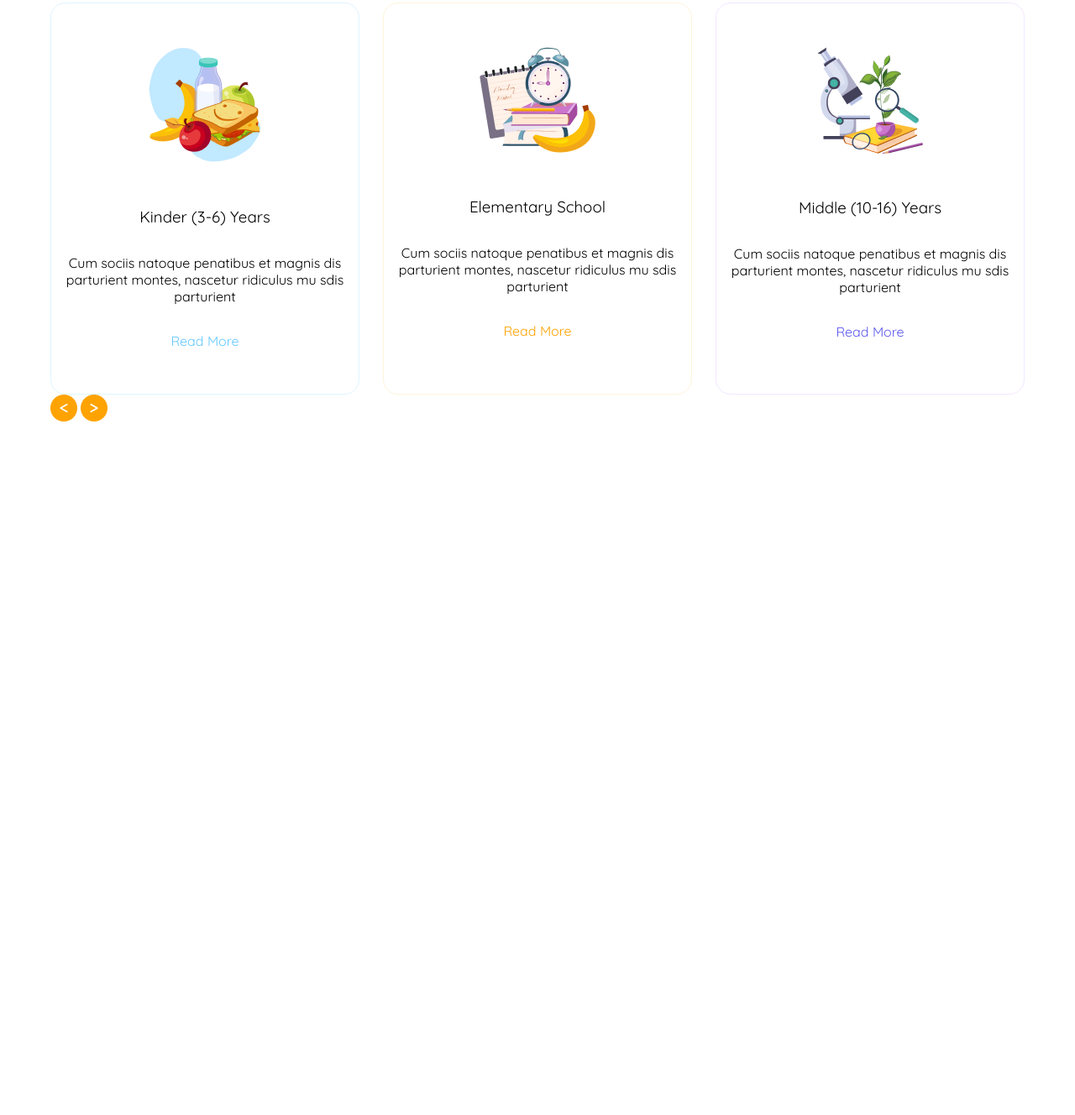
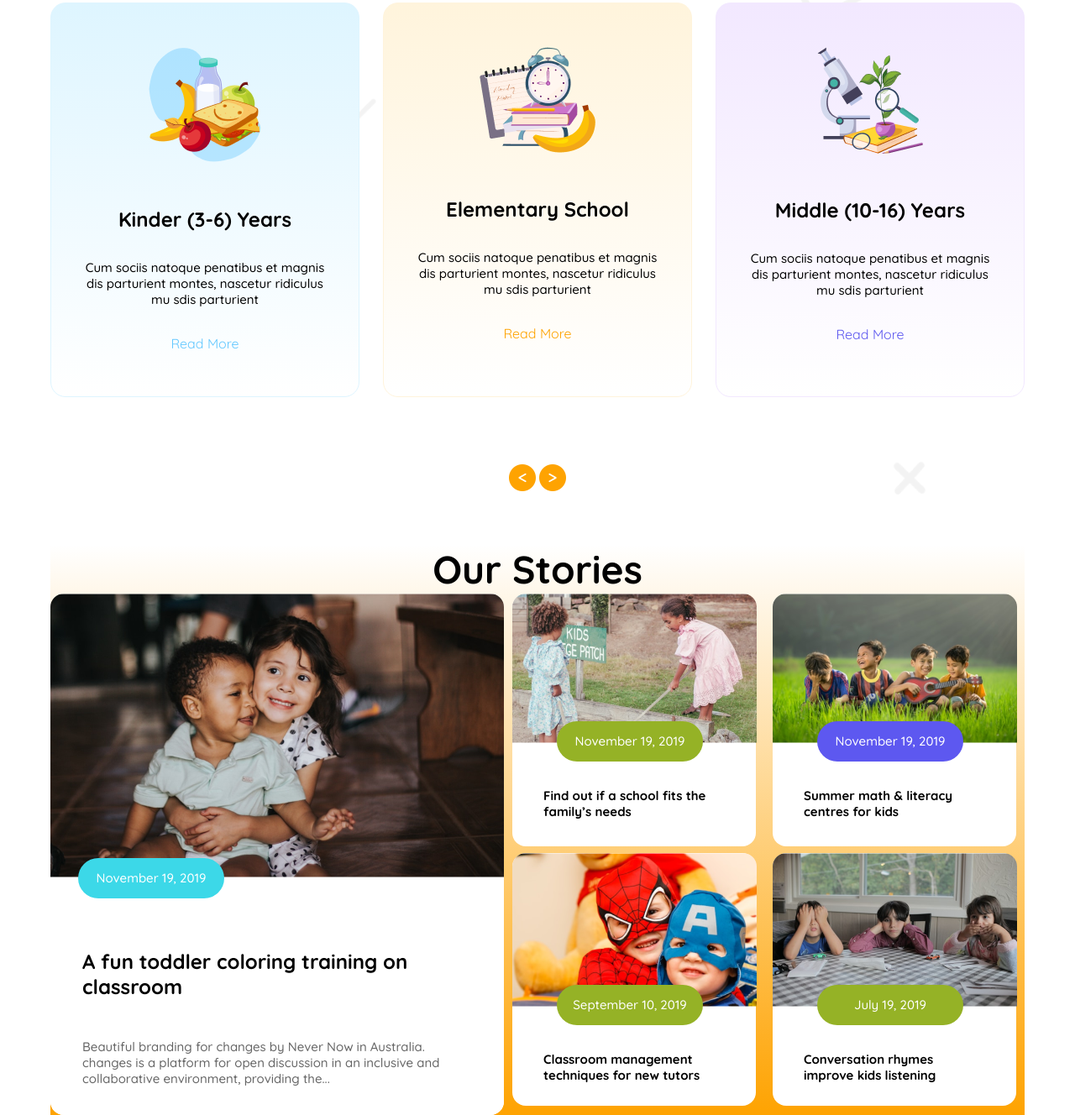
Before and after one commit to abrarjim23/assignment-2-kids-school, a plain HTML site: page index.html in a window 1280 px wide. Shown: the part 872-2200 px from the top of the page at 84% size. Before the commit the page ends 1378 px from the top, so only its background shows below. Drawn offline with Linux system fonts and the light colour scheme.

Commit message:
added stories section

```diff
--- a/index.html
+++ b/index.html
@@ -22,7 +22,7 @@
 
 <body>
 
-    <!-- Nav Bar -->
+
     <header class="nav-bar">
 
 
@@ -45,6 +45,7 @@
         <input class="nav-btn button" type="button" value="Contact">
 
         <!-- Header Section -->
+
 
     </header>
 
@@ -71,7 +72,7 @@
     </section>
 
 
-</body>
+
 
     <!-- Curriculum Section -->
     <section class="curriculum">
@@ -120,4 +121,65 @@
         </div>
     </section>
 
+    <!-- Stories section -->
+
+    <section class="story">
+
+        <h1 class="story-title">Our Stories</h1>
+
+
+        <div class="story-container">
+            <div class="story-box" id="story-box-big">
+
+                <img class="story-img-big" src="assets/story-1.png" alt="">
+                <div class="story-content">
+                    <h5 id="story-date-big">November 19, 2019</h5>
+                    <p class="story-sub-title-big">A fun toddler coloring training on
+                        classroom</p>
+                    <p class="story-paragraph">Beautiful branding for changes by Never Now in Australia.
+                        changes is a platform for open discussion in an inclusive and
+                        collaborative environment, providing the...</p>
+                </div>
+
+            </div>
+
+            <div class="story-box">
+                <img class="story-img-small" src="assets/story-2.png" alt="">
+                <h5 class="story-date">November 19, 2019</h5>
+                <p class="story-sub-title">Find out if a school fits the
+                    family’s needs</p>
+
+                <p></p>
+            </div>
+
+            <div class="story-box">
+
+                <img class="story-img-small" src="assets/story-3.png" alt="">
+                <h5 class="story-date" id="special-date">November 19, 2019</h5>
+                <p class="story-sub-title">Summer math & literacy
+                    centres for kids</p>
+
+
+            </div>
+
+            <div class="story-box">
+
+                <img class="story-img-small" src="assets/story-4.png" alt="">
+                <h5 class="story-date">September 10, 2019</h5>
+                <p class="story-sub-title">Classroom management
+                    techniques for new tutors</p>
+            </div>
+
+            <div class="story-box">
+
+                <img class="story-img-small" src="assets/story-5.png" alt="">
+                <h5 class="story-date">July 19, 2019</h5>
+                <p class="story-sub-title">Conversation rhymes
+                    improve kids listening</p>
+            </div>
+        </div>
+
+    </section>
+</body>
+
 </html>
--- a/styles/styles.css
+++ b/styles/styles.css
@@ -153,6 +153,14 @@
 
 
 /* Curriculum Section */
+
+.curriculum {
+    background-image:url(/assets/bg.png);
+    max-height: 100%;
+    background-position: center;
+    background-repeat: no-repeat;
+    background-size: cover;
+}
 .curriculum-title {
     margin-top: 60px;
     margin-bottom: 80px;
@@ -178,30 +186,36 @@
 #curriculum-card-1 {
     border-radius: 18px;
     border: 0.5px solid #DEF5FF;
-    background-image: linear-gradient()
+    background-image: linear-gradient(#DEF5FF,#FFFFFF) ;
 }
 
 #curriculum-card-2 {
     border-radius: 18px;
     border: 0.5px solid #FFF4DC;
-    background-image: linear-gradient()
+    background-image: linear-gradient(#FFF4DC,#FFFFFF )
 }
 
 #curriculum-card-3 {
     border-radius: 18px;
     border: 0.5px solid #F2E8FF;
-    background-image: linear-gradient()
+    background-image: linear-gradient(#F2E8FF,#FFFFFF)
 }
 
 .curriculum-card-title{
 
     margin-top: auto;
+    font-size: 24px;
+    font-weight: bold;
     text-align: center;
 }
 
 .curriculum-card-description {
 
     margin-top: 33px;
+    font-size: 15px;
+    font-weight: 500;
+    padding-left: 40px;
+    padding-right: 40px;
     text-align: center;
 }
 
@@ -223,3 +237,136 @@
 #readmore-3 {
    color:  #5D58EF;
 }
+
+.arrows {
+    margin-top:80px;
+    text-align: center;
+    margin-bottom: 60px;
+
+
+}
+
+/* Story Section */
+
+.story {
+    background-image:url(/assets/bg.png);
+
+    background-image: linear-gradient(#FFFFFF, #FEA301);
+    max-height: 100%;
+    background-position: center;
+    background-repeat: no-repeat;
+    background-size: cover;
+}
+
+.story-title {
+    font-size: 46px;
+    font-weight: bold;
+    text-align: center;
+
+}
+
+.story-container {
+    display: grid;
+    grid-template-columns: repeat(3,1fr);
+
+
+}
+
+.story-container img {
+    border-top-left-radius: 16px;
+    border-top-right-radius: 16px;
+}
+
+
+
+.story-content {
+    background-color: white;
+    border-radius: 16px;
+    padding-left: 38px;
+    padding-right: 38px;
+    padding-top: 33px;
+    /* padding-bottom: 47px; */
+
+}
+
+.story-box {
+    border-radius: 16px;
+    background-color: white;
+    max-width: 290px;
+    max-height: 301px;
+
+}
+
+#story-box-big {
+
+    max-width: 540px;
+    max-height: 630px;
+    grid-row: span 2;
+
+}
+
+
+#story-date-big {
+    font-size: 15px;
+    font-weight: 500;
+    color: white;
+    background-color: #3CD8E8;
+    max-width: 174px;
+    max-height: 47px;
+    border-radius: 47px;
+    text-align: center;
+    padding-top: 14px;
+    padding-bottom: 15px;
+    position: relative;
+    top: -60px;
+    left: -150px;
+
+}
+
+#special-date {
+    background-color: #5D58F0;
+}
+
+.story-date {
+    font-size: 15px;
+    font-weight: 500;
+    color: white;
+    background-color: #95B226;
+    max-width: 174px;
+    max-height: 47px;
+    border-radius: 47px;
+    text-align: center;
+    padding-top: 14px;
+    padding-bottom: 15px;
+    position: relative;
+    top: -30px;
+    left: -5px;
+}
+
+
+
+
+.story-sub-title-big {
+    font-size: 24px;
+    font-weight: bold;
+    padding-bottom: 47px;
+}
+
+.story-sub-title {
+    font-size: 15px;
+    font-weight: bold;
+    text-align: left;
+    padding-left:37px;
+    padding-right: 37px;
+    padding-top: 1px;
+    padding-bottom: 28px;
+
+}
+
+.story-paragraph {
+    font-size: 15px;
+    font-weight: 500;
+    color: #666666;
+    padding-bottom: 34px;
+
+}
```
Lines whose indentation alone changed are shown as unchanged.
